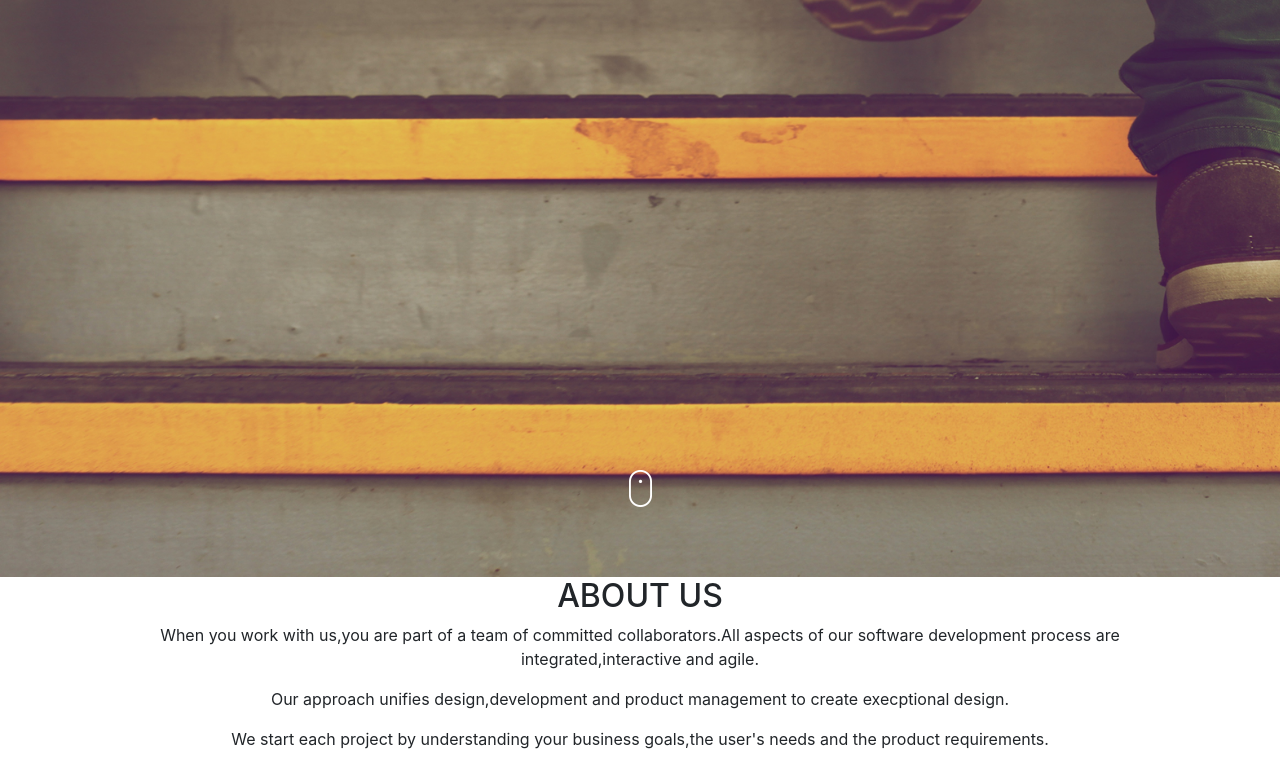
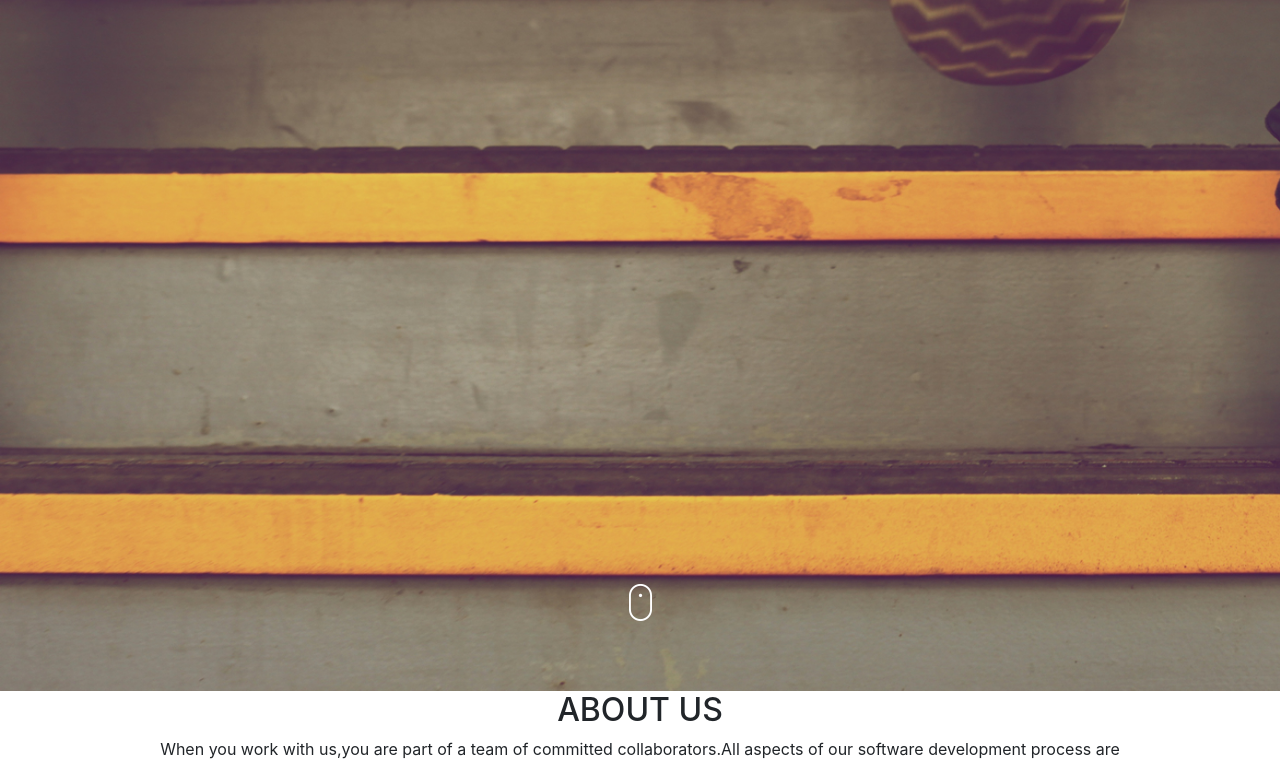
Before and after one commit to cossie14/Delani-Studios, a plain HTML site: page index.html in a window 1280 px wide. Shown: the part 296-1060 px from the top of the page. Drawn offline with Linux system fonts and the light colour scheme.

Commit message:
added styles

```diff
--- a/css/styles.css
+++ b/css/styles.css
@@ -17,7 +17,7 @@ h2 {
   /* margin:34px */ */
 }
 .header p{
-  padding-bottom: 40%;
+  padding-bottom: 50%;
 }
 body{
   text-align: center;
```
